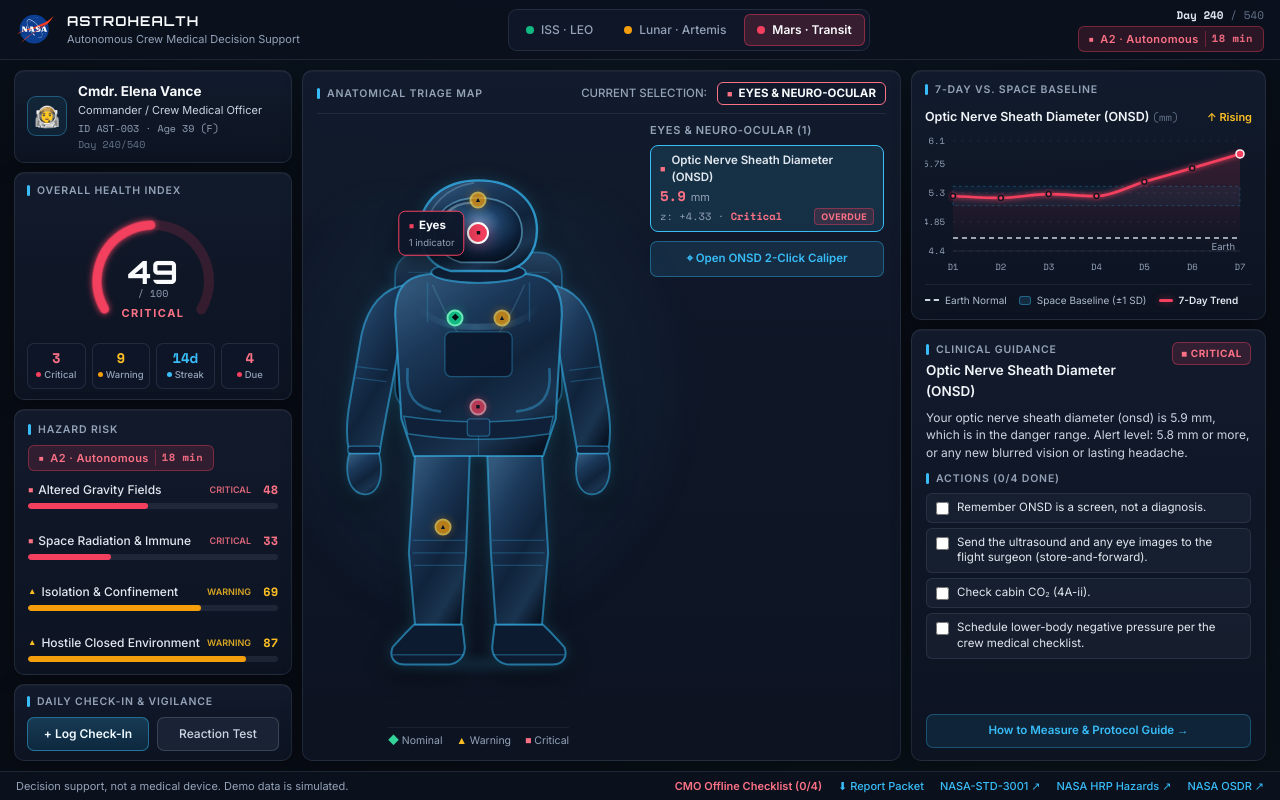
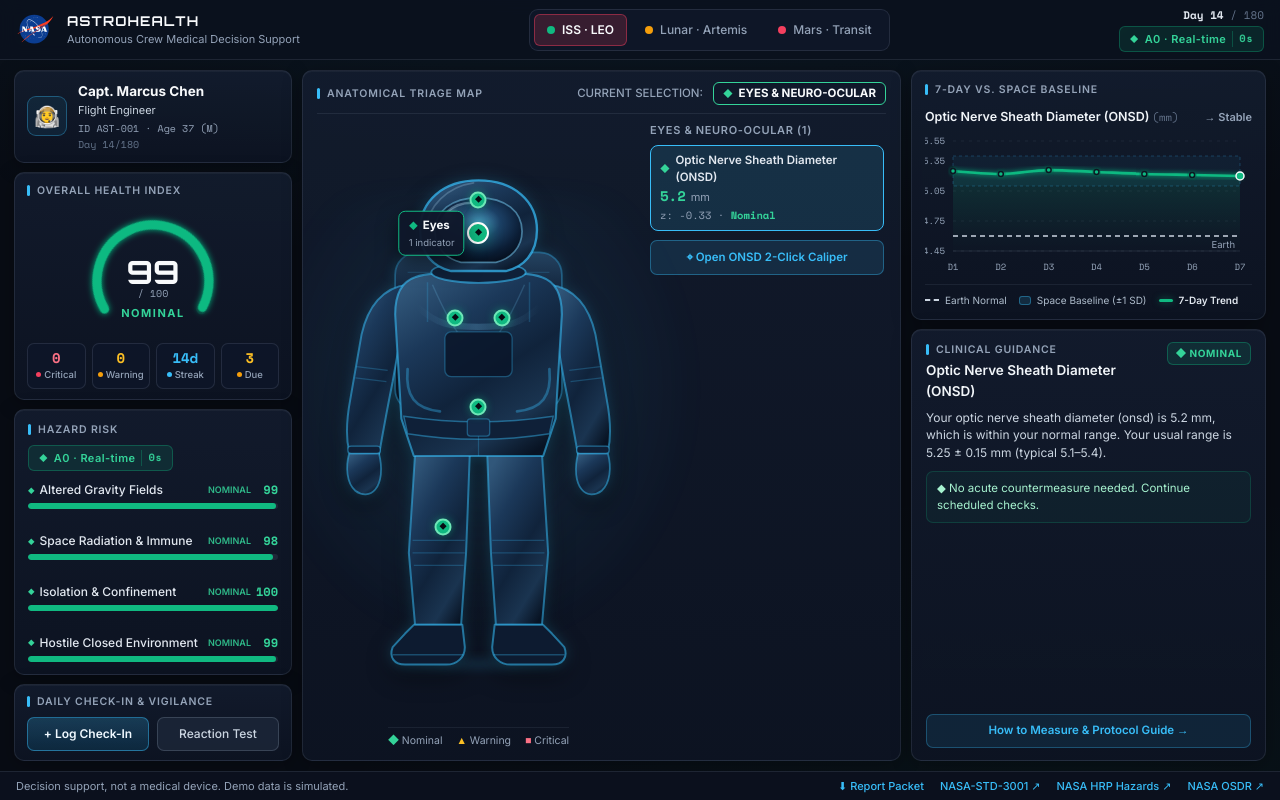
Before and after one commit to Deadpoets888/astro-health-monitor, a React (Vite) app: page / in a window 1280 px wide. Built offline with nearby package versions, Linux system fonts and the light colour scheme.

Commit message:
feat(ui): default initial preset to ISS LEO and clean [H] heuristic label

```diff
--- a/src/App.jsx
+++ b/src/App.jsx
@@ -234,13 +234,15 @@ function MeasurementRow({ label, value, secondaryValue, unit, status, zScore, ca
   );
 }
 
+const INITIAL_PRESET = 'iss';
+
 export default function App() {
-  const [activePreset, setActivePreset] = useState('mars');
+  const [activePreset, setActivePreset] = useState(INITIAL_PRESET);
   const [showDrawer, setShowDrawer]     = useState(false);
   const [drawerRecord, setDrawerRecord] = useState(hazard3[0]);
 
-  const [liveState, setLiveState]           = useState(() => loadState('mars'));
-  const [checkInHistory, setCheckInHistory] = useState(() => loadHistory('mars'));
+  const [liveState, setLiveState]           = useState(() => loadState(INITIAL_PRESET));
+  const [checkInHistory, setCheckInHistory] = useState(() => loadHistory(INITIAL_PRESET));
 
   // Remember each simulation's last selected node & measurement (first visit defaults to 'eyes')
   const [selectionByPreset, setSelectionByPreset] = useState({
```
